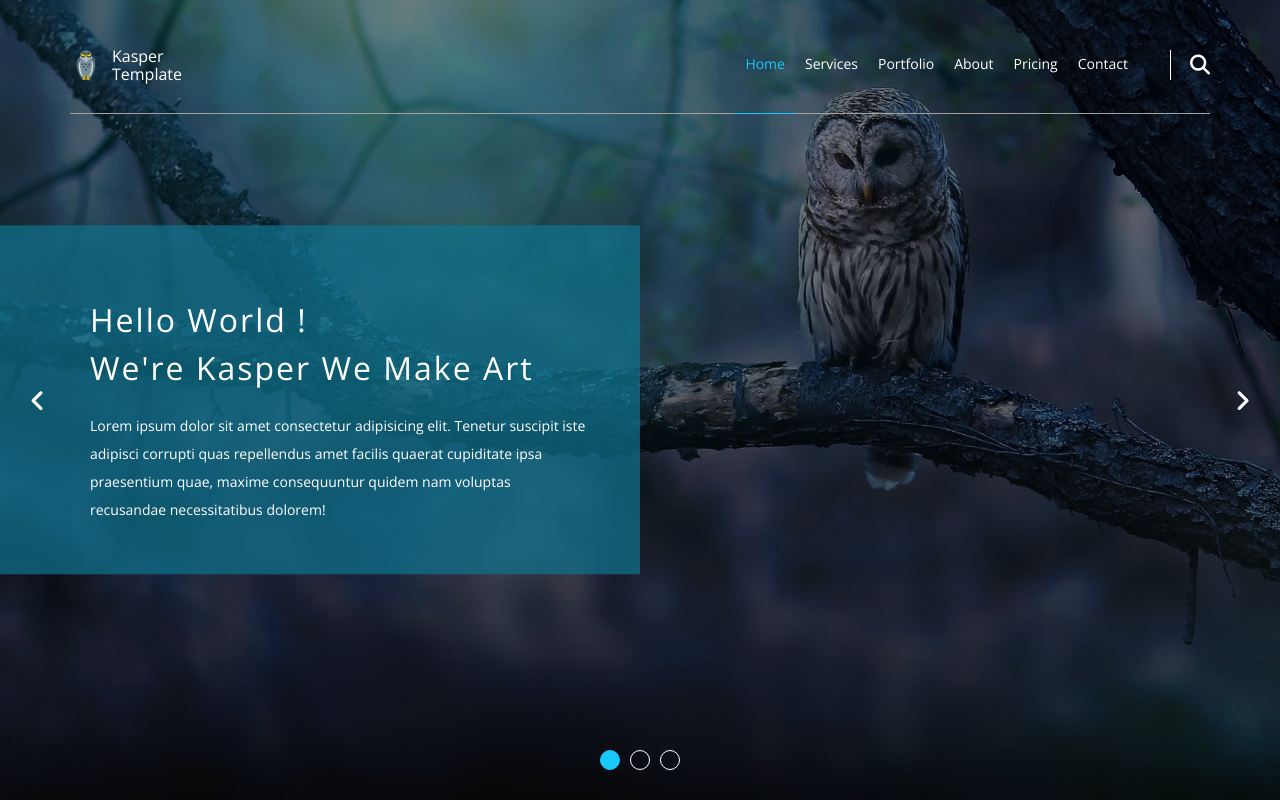
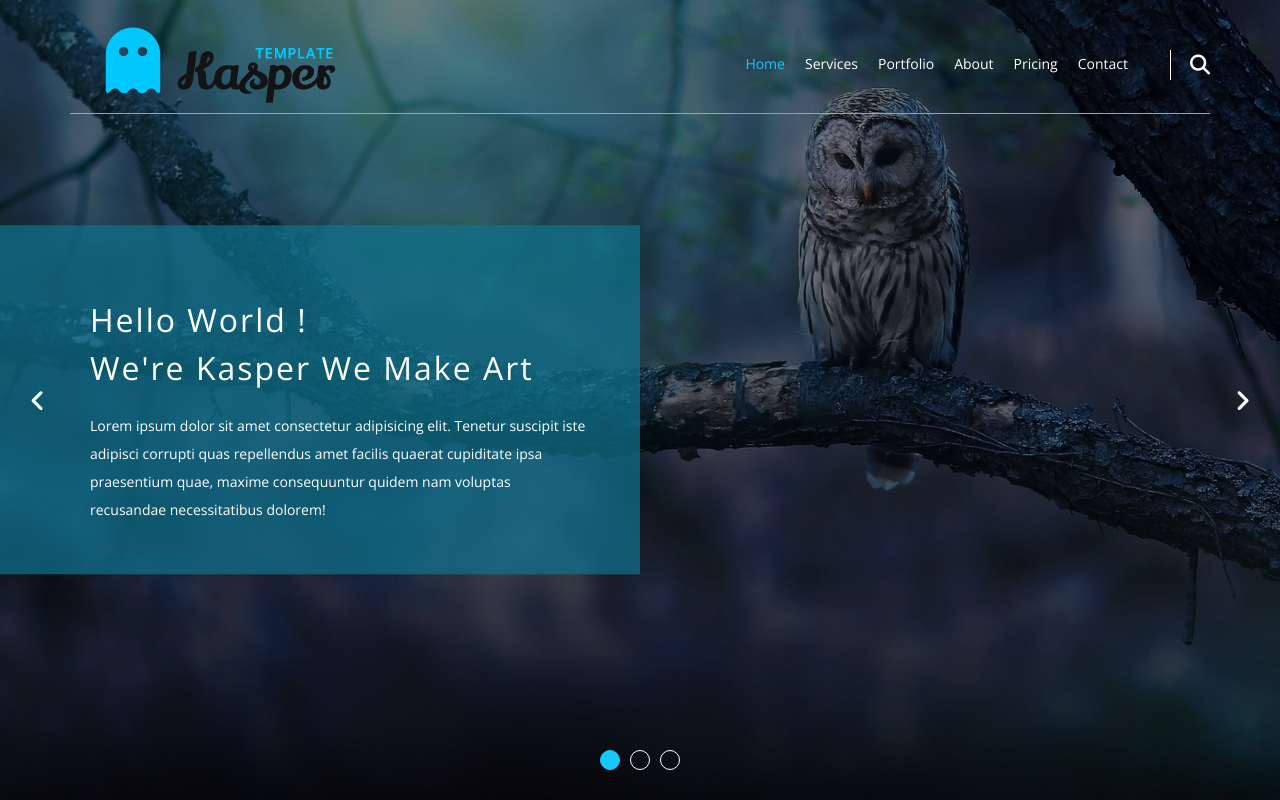
Before and after one commit to Ali-AK004/Kasper-Template, a plain HTML site: page index.html in a window 1280 px wide. Shown: the top 800 px of the page. Drawn offline with nearby package versions, Linux system fonts and the light colour scheme; a web font is replaced by a local one.

Commit message:
Edited header logo

```diff
--- a/index.html
+++ b/index.html
@@ -20,11 +20,7 @@
     <header>
       <div class="container">
         <a href="#" class="logo">
-          <img src="images/Icon.png" alt="Logo" />
-          <p>
-            Kasper <br />
-            Template
-          </p>
+          <img src="Images/logo.png" alt="Logo" />
         </a>
         <nav>
           <i class="fas fa-bars toggle-menu"></i>
```
